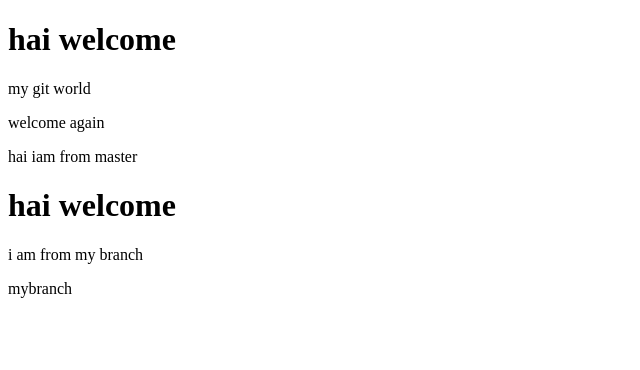
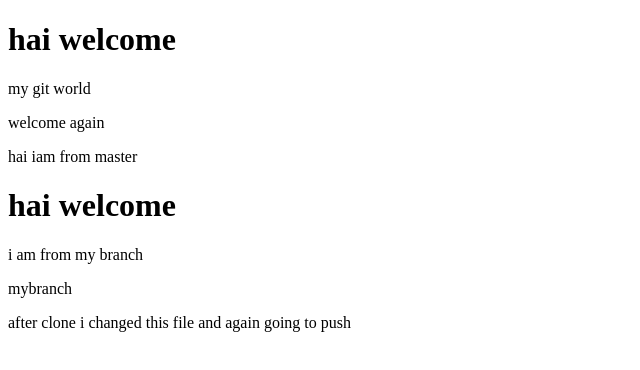
Before and after one commit to medha-harimash/sample, a plain HTML site: page index.html in a window 1280 px wide. Shown: the whole page, without its empty margins (0-640 px from the left). Drawn offline with Linux system fonts and the light colour scheme.

Commit message:
agin pushing to git hub after cloning for testing

```diff
--- a/index.html
+++ b/index.html
@@ -19,5 +19,7 @@
 
   </p>
  mybranch
+ <p>after clone i changed this file and again going to push</p>
+
 </body>
 </html>
```
